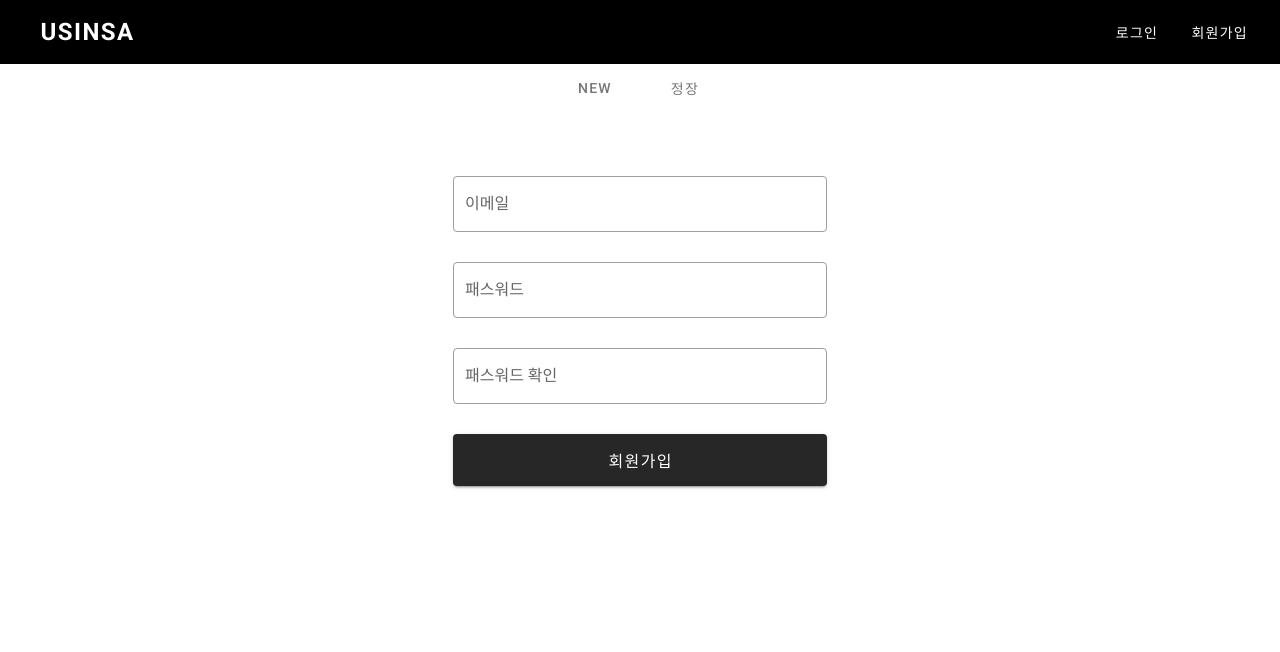
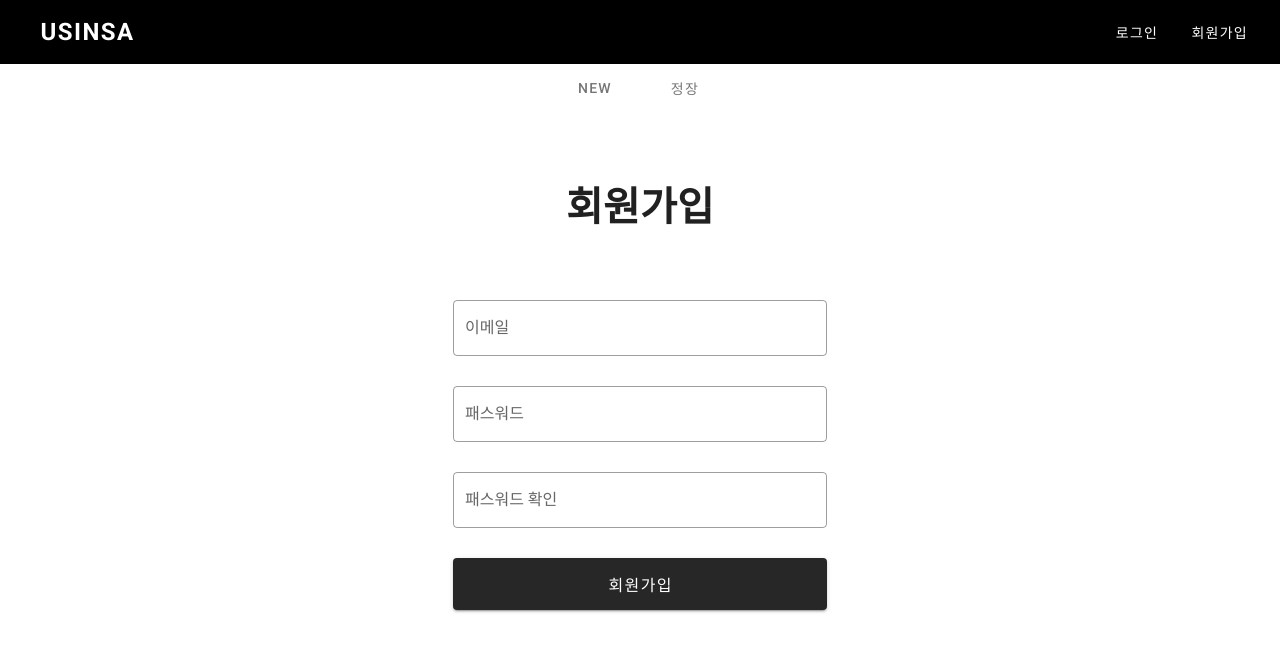
Before and after one commit to Jae-G/usinsa, a Vue app: page /sign-up in a window 1280 px wide. Shown: the top 652 px of the page. Built offline with nearby package versions, Linux system fonts and the light colour scheme; what vue-fullpage.js would draw is missing.

Commit message:
add signup header 회원가입

```diff
--- a/src/views/sign/SignUp.vue
+++ b/src/views/sign/SignUp.vue
@@ -4,6 +4,14 @@
     max-width="374"
     flat
   >
+    <v-card-title
+      primary-title
+      class="justify-center mb-15"
+    >
+      <h1>
+        회원가입
+      </h1>
+    </v-card-title>
     <v-form>
       <v-text-field
         v-model="email"
```
